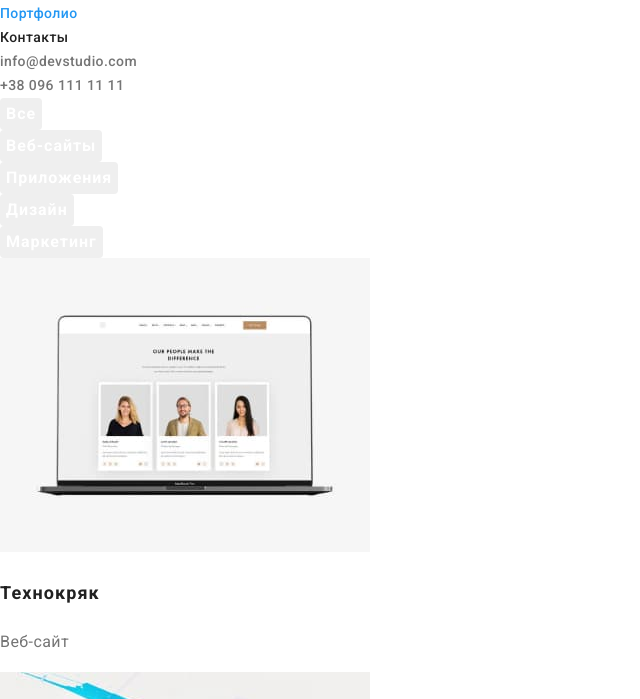
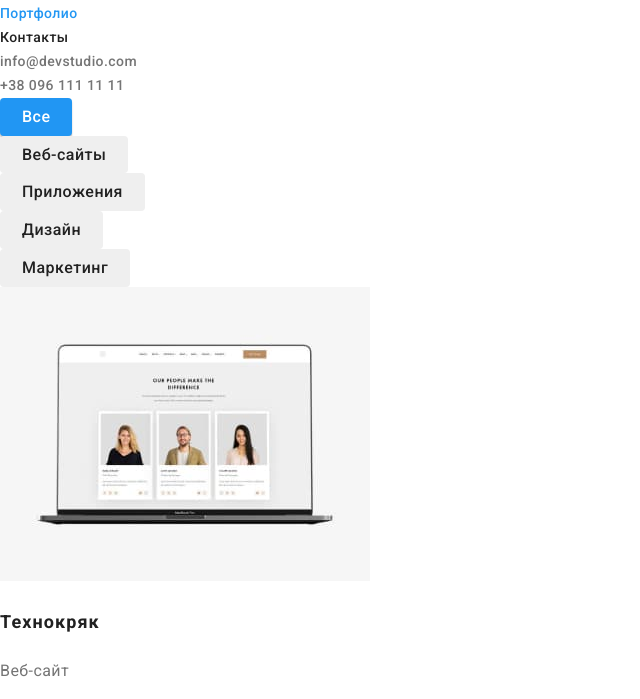
Before and after one commit to andriibeha/goit-markup-hw-02, a plain HTML site: page portfolio.html in a window 1280 px wide. Both pictures are taken after a click on the button "Все". Shown: the part 54-753 px from the top of the page, without its empty margins (0-640 px from the left). Drawn offline with nearby package versions, Linux system fonts and the light colour scheme.

Commit message:
Кнопку зробив
Десь кнопку випадково видалив і по новій писав стилі їй

```diff
--- a/css/style.css
+++ b/css/style.css
@@ -140,6 +140,26 @@ button {
   border-radius: 4px;
 }
 
+/*Оформляю кнопку другорядну*/
+.button.secondary {
+  padding: 6px 22px;
+  font-weight: 500;
+  line-height: 1.62;
+  letter-spacing: 0.03em;
+
+  color: var(--title-text-color);
+}
+
+.button.secondary:hover,
+.button.secondary:focus {
+  background-color: var(--accent-color);
+  color: var(--primary-white-color);
+
+  box-shadow: 0px 3px 1px rgba(0, 0, 0, 0.1),
+   0px 1px 2px rgba(0, 0, 0, 0.08),
+   0px 2px 2px rgba(0, 0, 0, 0.12);
+}
+
 /*Title*/
 .title {
   color: var(--title-text-color);
```
